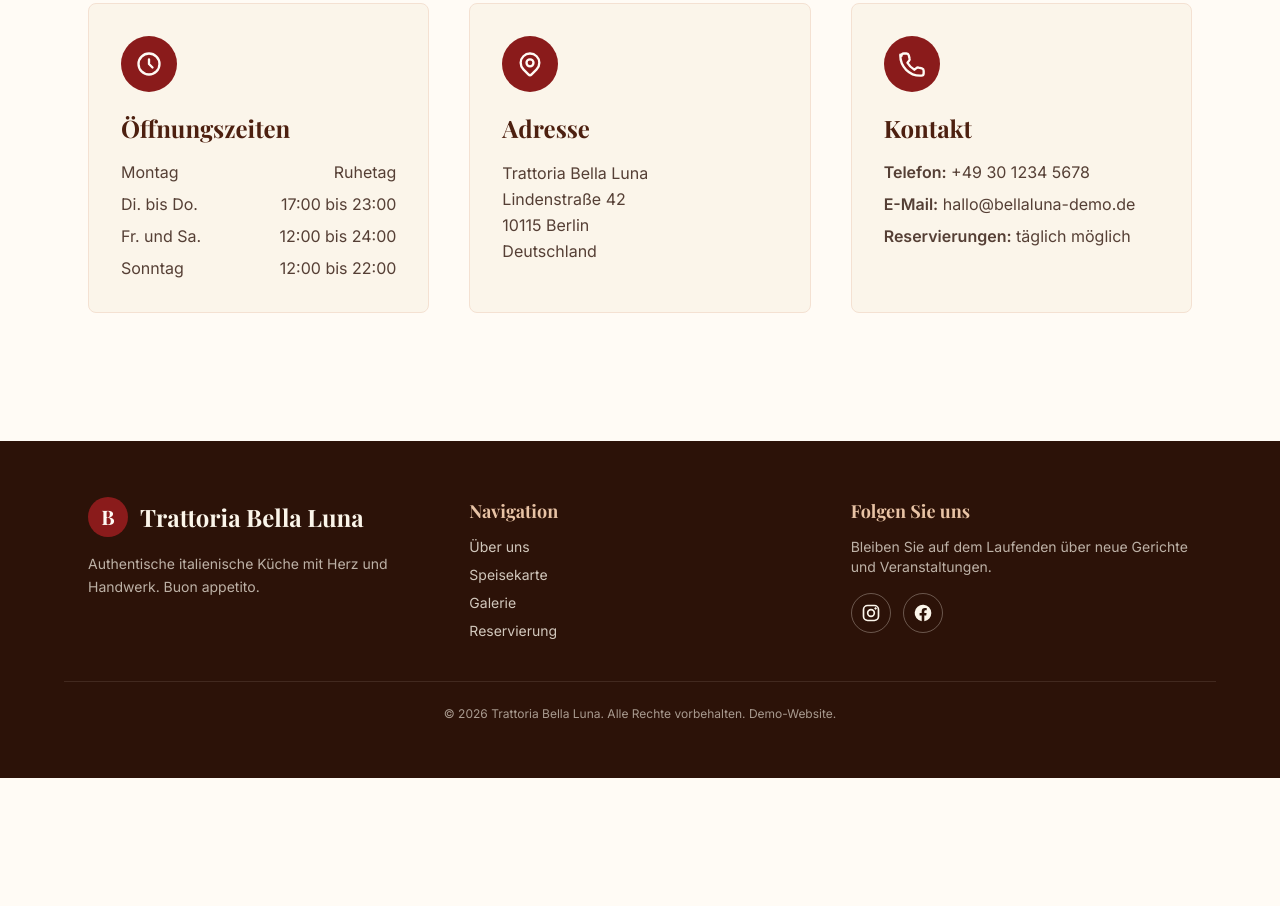
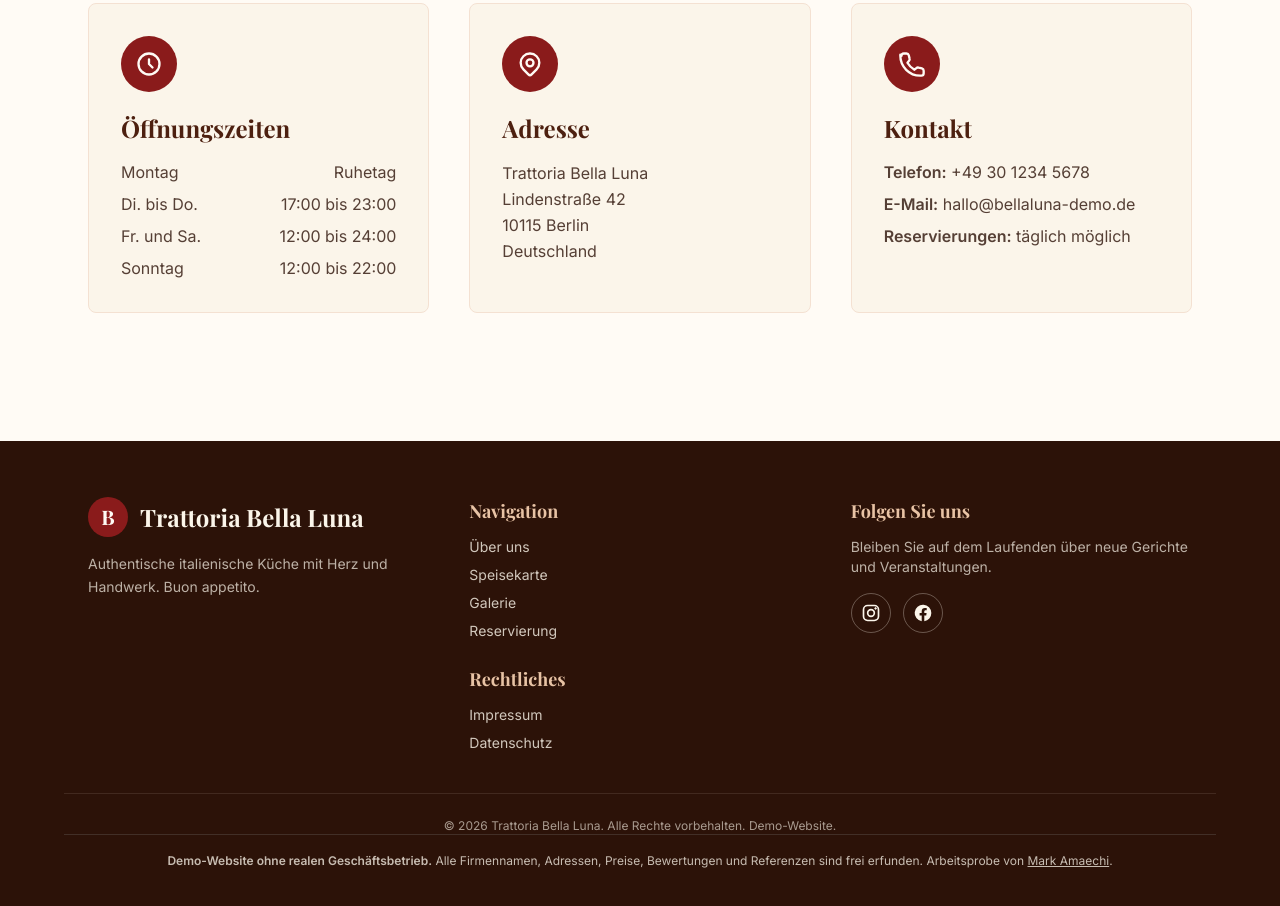
Before and after one commit to Mark1Anthony/client-showcase, a plain HTML site: page restaurant/index.html in a window 1280 px wide. Shown: the part 5549-6455 px from the top of the page. Before the commit the page ends 6327 px from the top, so only its background shows below. Drawn offline with nearby package versions, Linux system fonts and the light colour scheme.

Commit message:
fix(legal): imprint links on restaurant page, demo notice on all pages
restaurant/ was the only industry page without imprint and privacy links
in the footer; it now matches its neighbours.

More importantly, all nine pages now carry a visible notice that they are
demos with invented company names, addresses, prices and reviews. The
pages are publicly reachable and read like real offers, so the demo
intent was not recognisable from the outside - that notice is the actual
protection.

Checked every page for real contact data: all addresses are obviously
fictitious (house number 42 throughout, sample IBAN in the funnel). Only
Mark's own email appears, on the overview and automation pages, which is
intended.

Co-Authored-By: Claude Opus 5 <noreply@anthropic.com>

```diff
--- a/restaurant/index.html
+++ b/restaurant/index.html
@@ -485,6 +485,11 @@
         <li><a href="#galerie" class="hover:text-terracotta-200 transition">Galerie</a></li>
         <li><a href="#reservierung" class="hover:text-terracotta-200 transition">Reservierung</a></li>
       </ul>
+      <h4 class="font-display text-lg font-bold mb-3 mt-6 text-terracotta-200">Rechtliches</h4>
+      <ul class="space-y-2 text-sm text-cream-100/80">
+        <li><a href="#" class="hover:text-terracotta-200 transition">Impressum</a></li>
+        <li><a href="#" class="hover:text-terracotta-200 transition">Datenschutz</a></li>
+      </ul>
     </div>
     <div>
       <h4 class="font-display text-lg font-bold mb-3 text-terracotta-200">Folgen Sie uns</h4>
@@ -502,6 +507,13 @@
   <div class="max-w-6xl mx-auto px-6 mt-10 pt-6 border-t border-cream-100/10 text-center text-xs text-cream-100/60">
     &copy; 2026 Trattoria Bella Luna. Alle Rechte vorbehalten. Demo-Website.
   </div>
+
+<!-- Demo-Hinweis: rechtliche Absicherung, siehe README -->
+<div style="max-width:72rem;margin:0 auto;padding:1rem 1.25rem;border-top:1px solid currentColor;border-color:rgba(128,128,128,.35);font-size:.75rem;line-height:1.6;text-align:center;opacity:.75">
+  <strong>Demo-Website ohne realen Gesch&auml;ftsbetrieb.</strong>
+  Alle Firmennamen, Adressen, Preise, Bewertungen und Referenzen sind frei erfunden.
+  Arbeitsprobe von <a href="mailto:markamaechi.dev@gmail.com" style="text-decoration:underline">Mark Amaechi</a>.
+</div>
 </footer>
 
 <script>
```
Also changed, not shown: automation/index.html (+8 -0 lines), fitness/index.html (+7 -0 lines), funnel/index.html (+8 -0 lines), index.html (+8 -1 lines), krueger-dach/index.html (+7 -0 lines), salon/index.html (+7 -0 lines), steuerberater/index.html (+7 -0 lines), strahlkraft/index.html (+7 -0 lines).
